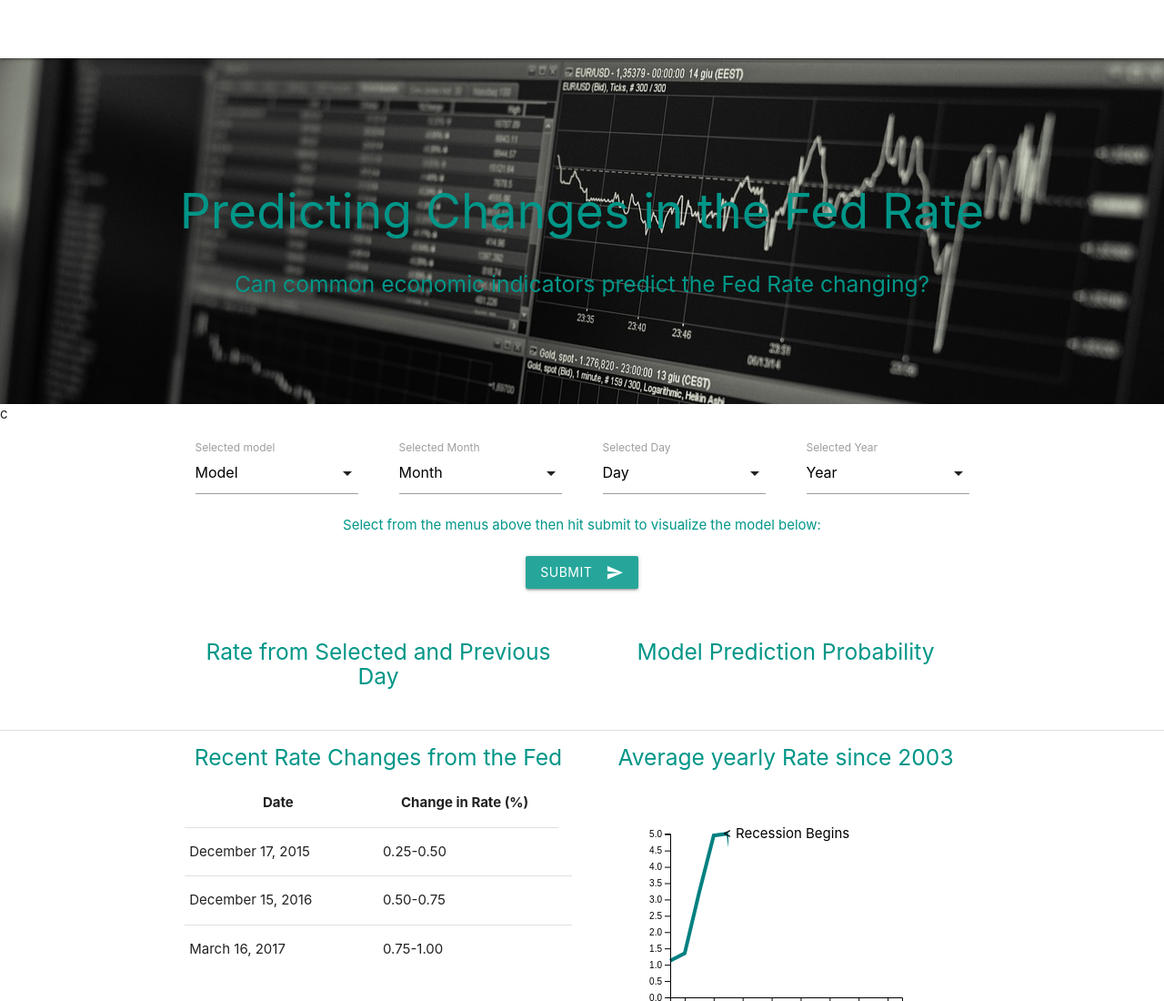
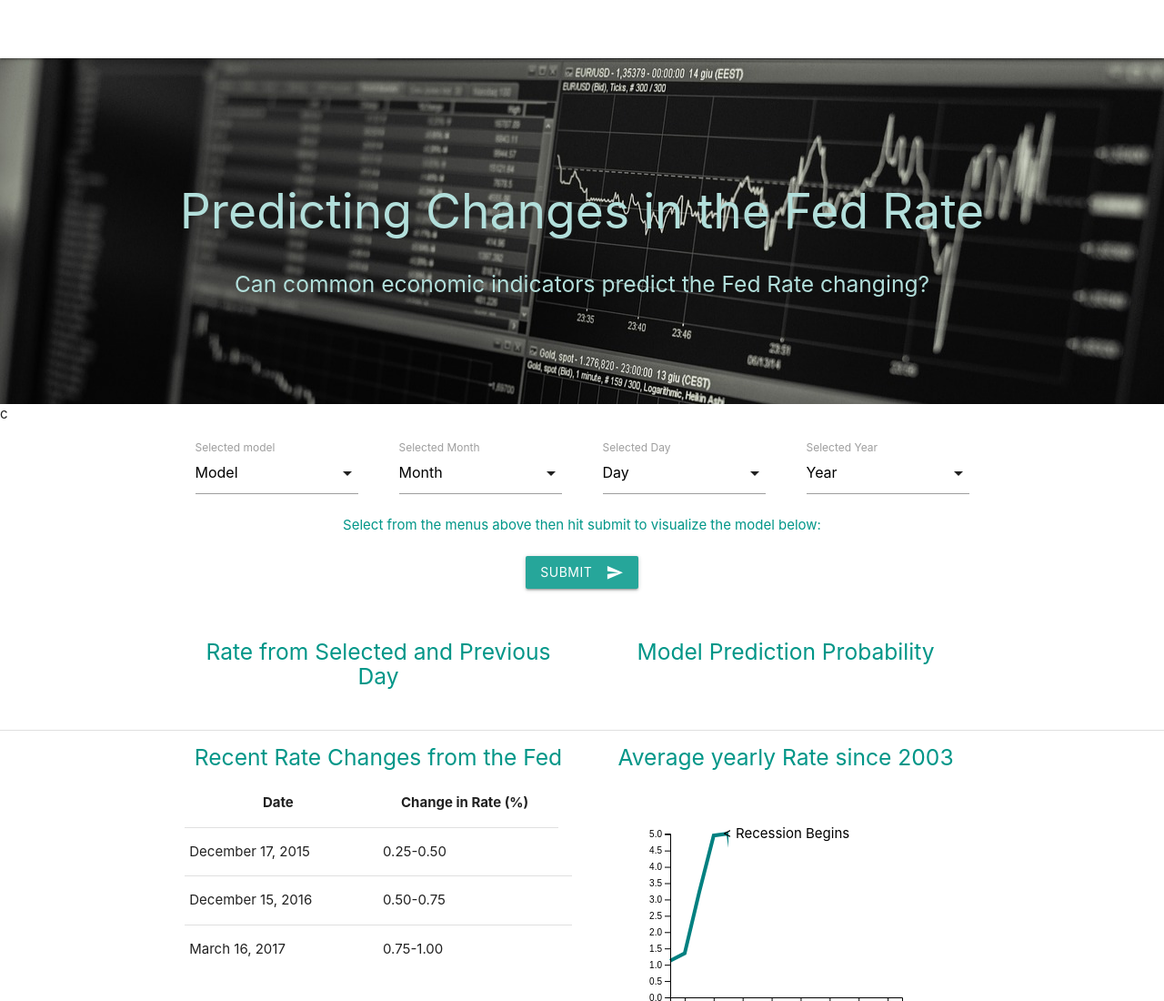
Before and after one commit to DataNoob0723/interest_rate_analysis, a plain HTML site: page templates/index.html in a window 1280 px wide. Shown: the top 1100 px of the page at 91% size. Drawn offline with nearby package versions, Linux system fonts and the light colour scheme; files that its build step writes are made by us from their sources; files whose address does not match are found by name.

Commit message:
fix svm typo in index

```diff
--- a/templates/index.html
+++ b/templates/index.html
@@ -22,8 +22,8 @@
     <div class="section no-pad-bot">
       <div class="container"><br><br>
         <div class="row center">
-          <h2 class="header center teal-text">Predicting Changes in the Fed Rate</h2>
-          <h5 class="header col s12 teal-text">Can common economic indicators predict the Fed Rate changing?</h5>
+          <h2 class="header center teal-text text-lighten-4">Predicting Changes in the Fed Rate</h2>
+          <h5 class="header col s12 teal-text text-lighten-4">Can common economic indicators predict the Fed Rate changing?</h5>
         </div><br><br>
       </div>
     </div>
@@ -43,7 +43,7 @@
               <option value="KNN">K-Nearest Neighbours</option>
               <option value="CART">Decision Tree</option>
               <option value="NB">Gaussian Naive Bayes</option>
-              <option value="SVN">Support Vector Machine</option>
+              <option value="SVM">Support Vector Machine</option>
               <option value="naive_NN">Naive Neural Network</option>
               <option value="LSTM">Reccurent Neural Network (LSTM)</option>
             </select>
```
